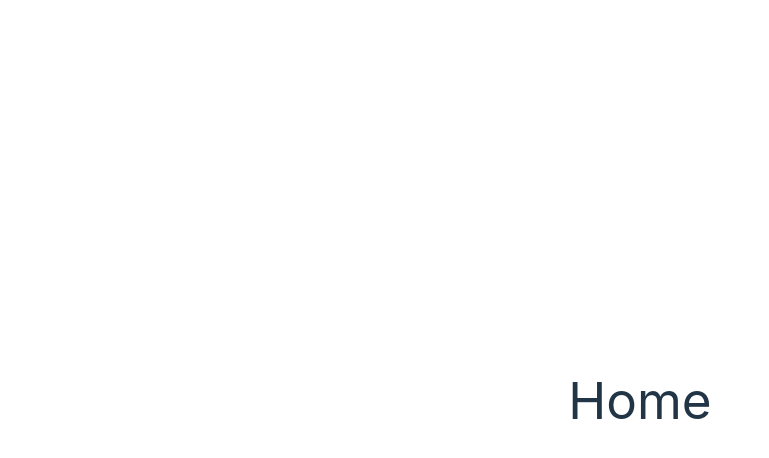
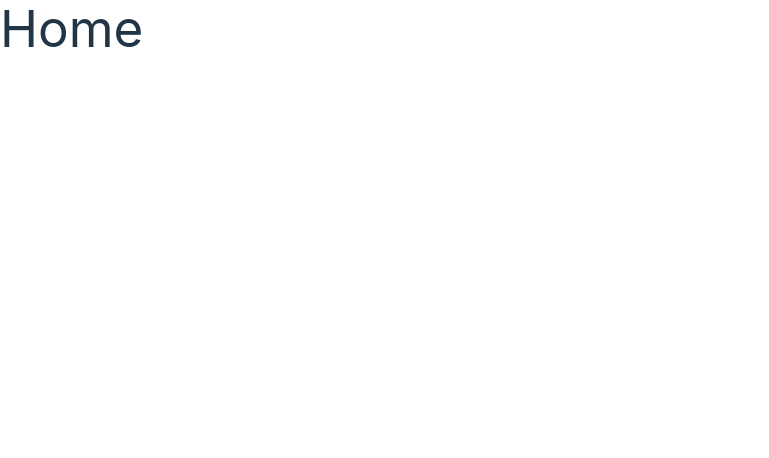
Before and after one commit to Fonlogen/obosoft-paste, a React (Vite) app: page / in a window 1280 px wide. Shown: the top 458 px of the page, without its empty margins (0-769 px from the left). Built offline with nearby package versions, Linux system fonts and the light colour scheme.

Commit message:
Fixed some conflicting template css rules

```diff
--- a/src/App.css
+++ b/src/App.css
@@ -3,10 +3,11 @@
 @tailwind utilities;
 
 #root {
-  max-width: 1280px;
-  margin: 0 auto;
-  padding: 2rem;
-  text-align: center;
+  /* max-width: 1280px; */
+  /* margin: 0 auto; */
+  /* padding: 2rem; */
+  /* text-align: center; */
+  width: 100%;
 }
 
 .logo {
--- a/src/index.css
+++ b/src/index.css
@@ -4,8 +4,8 @@
   font-weight: 400;
 
   color-scheme: light dark;
-  color: rgba(255, 255, 255, 0.87);
-  background-color: #242424;
+  color: rgba(15, 15, 15, 1);
+  background-color: #ffffff;
 
   font-synthesis: none;
   text-rendering: optimizeLegibility;
@@ -26,9 +26,16 @@ a:hover {
 body {
   margin: 0;
   display: flex;
-  place-items: center;
-  min-width: 320px;
-  min-height: 100vh;
+  /* place-items: center; */
+  /* min-width: 320px; */
+  /* min-height: 100vh; */
+  height: 100%;
+  width: 100%;
+}
+
+html {
+  height: 100%;
+  width: 100%;
 }
 
 h1 {
```
